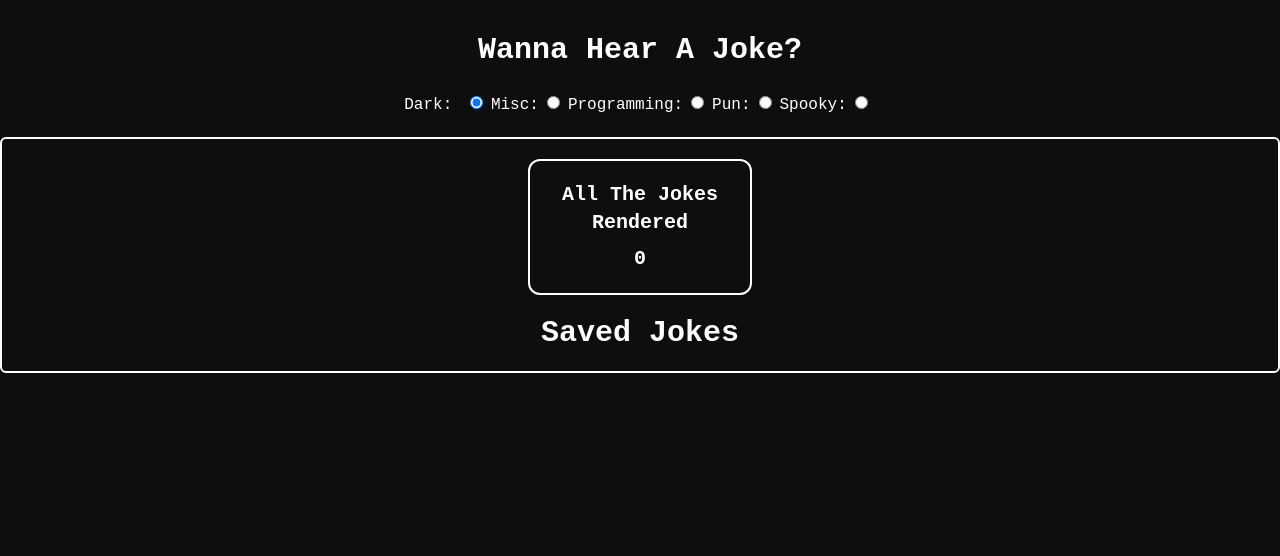
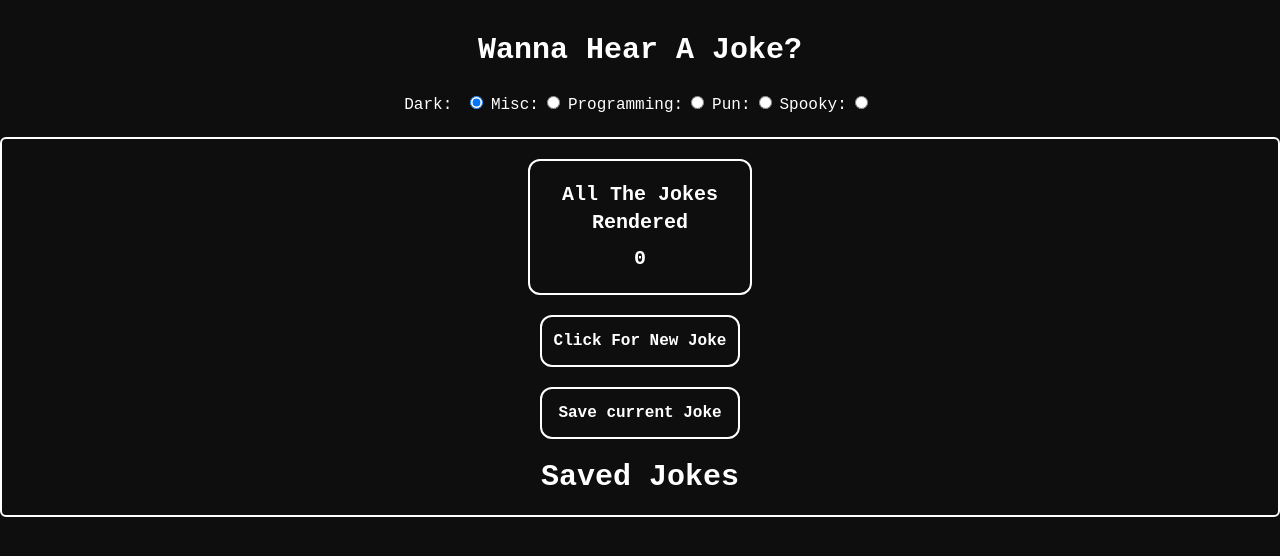
Before and after one commit to Killdroid2342/joke-app, a React (Create React App) app: page / in a window 1280 px wide. Shown: the top 556 px of the page. Built offline with nearby package versions, Linux system fonts and the light colour scheme.

Commit message:
created props for click

```diff
--- a/src/components/Joke/JokeClick/JokeClick.js
+++ b/src/components/Joke/JokeClick/JokeClick.js
@@ -1,7 +1,25 @@
 import React from 'react';
 
-const JokeClick = () => {
-  return <div></div>;
+const JokeClick = ({ setCount, count, call, saveJoke }) => {
+  return (
+    <div className='flex flex-col'>
+      <button
+        onClick={() => {
+          setCount(count + 1);
+          call();
+        }}
+        className='border-2 border-white p-3 mt-5 rounded-xl font-bold'
+      >
+        Click For New Joke
+      </button>
+      <button
+        onClick={saveJoke}
+        className='border-2 border-white p-3 mt-5 rounded-xl font-bold'
+      >
+        Save current Joke
+      </button>
+    </div>
+  );
 };
 
 export default JokeClick;
```
